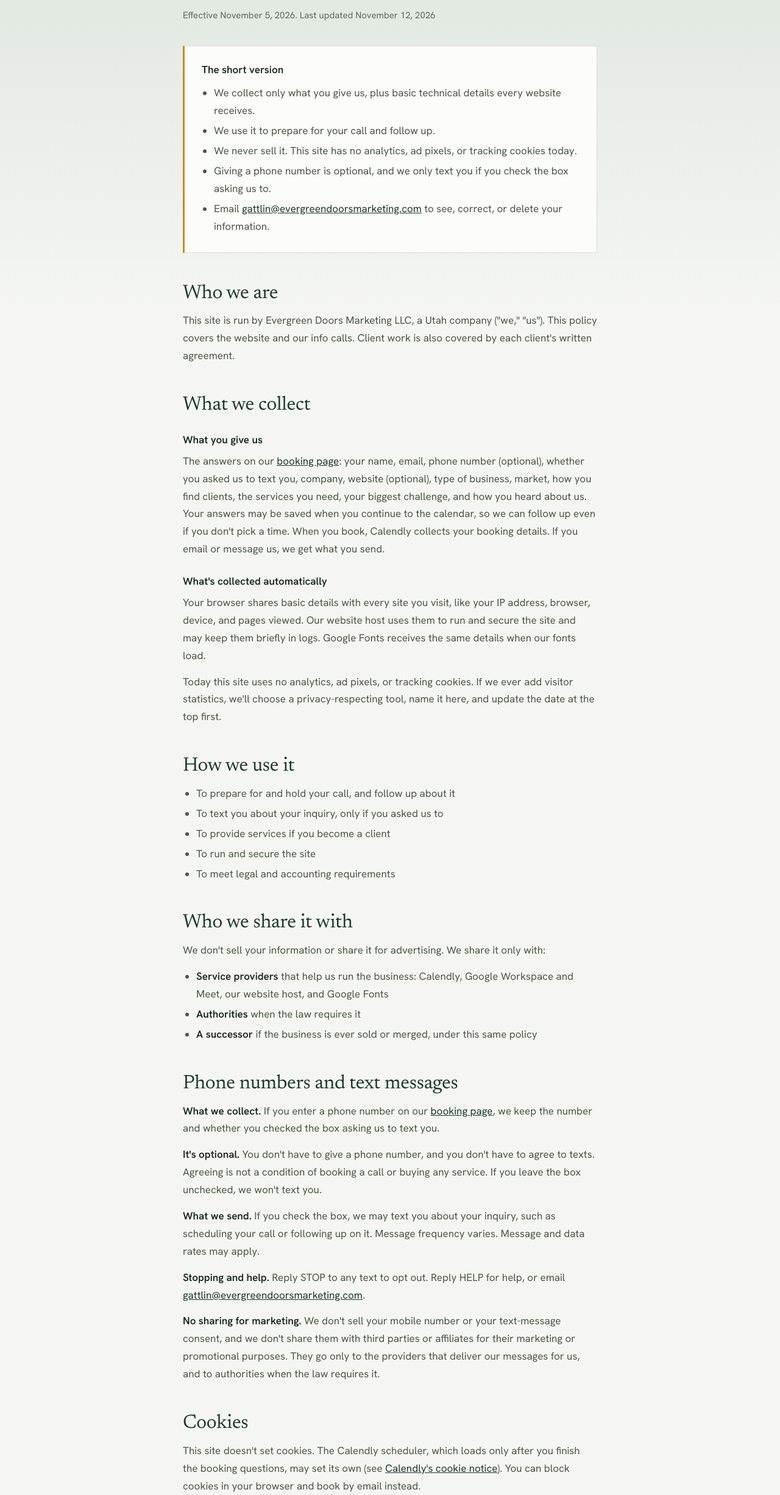
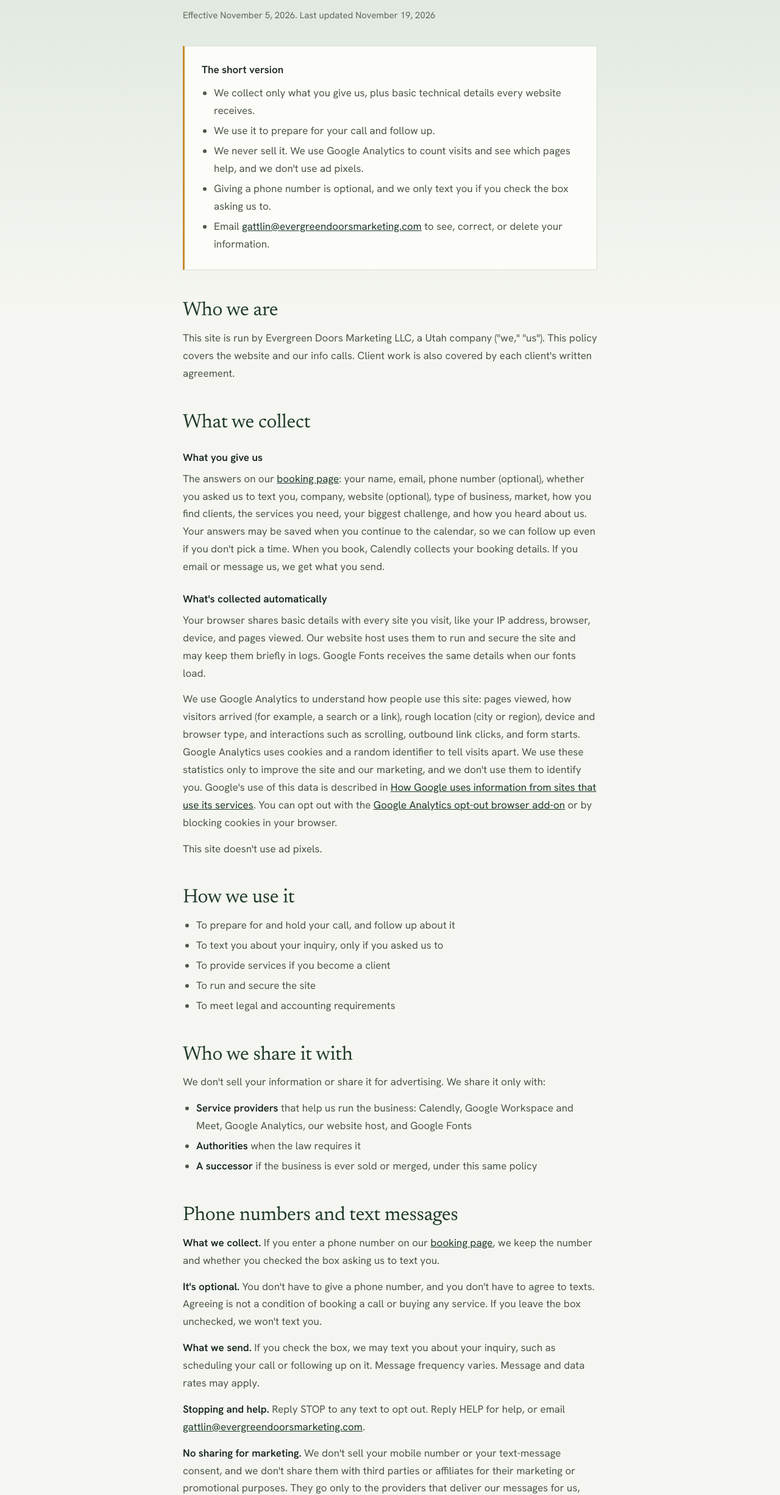
Before and after one commit to rogersgattlin-rgb/evergreen-doors, a plain HTML site: page Evergreen Doors website/privacy.html in a window 1280 px wide. Shown: the part 248-2700 px from the top of the page at 61% size. Drawn offline with Linux system fonts and the light colour scheme.

Commit message:
Add Google Analytics tag and update privacy policy
Install the Google tag (GTM-KW8WNLL6) on every page so the new GA4
property for evergreendoorsmarketing.com can collect visits. Update the
privacy policy, which previously said the site used no analytics or
cookies, to name Google Analytics, its cookies, and how to opt out.

Co-Authored-By: Claude Opus 5.5 <noreply@anthropic.com>

```diff
--- a/Evergreen Doors website/privacy.html
+++ b/Evergreen Doors website/privacy.html
@@ -2,6 +2,13 @@
 <html lang="en">
 <head>
 <meta charset="utf-8">
+<!-- Google tag (Google Analytics) -->
+<script async src="https://www.googletagmanager.com/gtm.js?id=GTM-KW8WNLL6"></script>
+<script>
+  window.dataLayer = window.dataLayer || [];
+  function gtag(){dataLayer.push(arguments);}
+  gtag('js', new Date());
+</script>
 <meta name="viewport" content="width=device-width, initial-scale=1">
 <title>Privacy Policy | Evergreen Doors Marketing</title>
 <meta name="description" content="How Evergreen Doors Marketing collects, uses, and protects the information you share through this website.">
@@ -71,14 +78,14 @@ footer a{color:var(--soft)}
 <main id="main">
   <p class="eyebrow">Legal</p>
   <h1>Privacy Policy</h1>
-  <p class="updated">Effective November 5, 2026. Last updated November 12, 2026</p>
+  <p class="updated">Effective November 5, 2026. Last updated November 19, 2026</p>
 
   <div class="summary">
     <p><strong>The short version</strong></p>
     <ul>
       <li>We collect only what you give us, plus basic technical details every website receives.</li>
       <li>We use it to prepare for your call and follow up.</li>
-      <li>We never sell it. This site has no analytics, ad pixels, or tracking cookies today.</li>
+      <li>We never sell it. We use Google Analytics to count visits and see which pages help, and we don't use ad pixels.</li>
       <li>Giving a phone number is optional, and we only text you if you check the box asking us to.</li>
       <li>Email <a href="mailto:gattlin@evergreendoorsmarketing.com">gattlin@evergreendoorsmarketing.com</a> to see, correct, or delete your information.</li>
     </ul>
@@ -92,8 +99,8 @@ footer a{color:var(--soft)}
   <p>The answers on our <a href="book.html">booking page</a>: your name, email, phone number (optional), whether you asked us to text you, company, website (optional), type of business, market, how you find clients, the services you need, your biggest challenge, and how you heard about us. Your answers may be saved when you continue to the calendar, so we can follow up even if you don't pick a time. When you book, Calendly collects your booking details. If you email or message us, we get what you send.</p>
   <h3>What's collected automatically</h3>
   <p>Your browser shares basic details with every site you visit, like your IP address, browser, device, and pages viewed. Our website host uses them to run and secure the site and may keep them briefly in logs. Google Fonts receives the same details when our fonts load.</p>
-  <!-- TODO(Gattlin): if privacy-respecting analytics are added later, replace the paragraph below with the tool's name and what it counts, add it to "Who we share it with", and update the date at the top. -->
-  <p>Today this site uses no analytics, ad pixels, or tracking cookies. If we ever add visitor statistics, we'll choose a privacy-respecting tool, name it here, and update the date at the top first.</p>
+  <p>We use Google Analytics to understand how people use this site: pages viewed, how visitors arrived (for example, a search or a link), rough location (city or region), device and browser type, and interactions such as scrolling, outbound link clicks, and form starts. Google Analytics uses cookies and a random identifier to tell visits apart. We use these statistics only to improve the site and our marketing, and we don't use them to identify you. Google's use of this data is described in <a href="https://policies.google.com/technologies/partner-sites" target="_blank" rel="noopener">How Google uses information from sites that use its services</a>. You can opt out with the <a href="https://tools.google.com/dlpage/gaoptout" target="_blank" rel="noopener">Google Analytics opt-out browser add-on</a> or by blocking cookies in your browser.</p>
+  <p>This site doesn't use ad pixels.</p>
 
   <h2>How we use it</h2>
   <ul>
@@ -107,7 +114,7 @@ footer a{color:var(--soft)}
   <h2>Who we share it with</h2>
   <p>We don't sell your information or share it for advertising. We share it only with:</p>
   <ul>
-    <li><strong>Service providers</strong> that help us run the business: Calendly, Google Workspace and Meet, our website host, and Google Fonts</li>
+    <li><strong>Service providers</strong> that help us run the business: Calendly, Google Workspace and Meet, Google Analytics, our website host, and Google Fonts</li>
     <li><strong>Authorities</strong> when the law requires it</li>
     <li><strong>A successor</strong> if the business is ever sold or merged, under this same policy</li>
   </ul>
@@ -122,8 +129,8 @@ footer a{color:var(--soft)}
   <p><strong>No sharing for marketing.</strong> We don't sell your mobile number or your text-message consent, and we don't share them with third parties or affiliates for their marketing or promotional purposes. They go only to the providers that deliver our messages for us, and to authorities when the law requires it.</p>
 
   <h2 id="cookies">Cookies</h2>
-  <p>This site doesn't set cookies. The Calendly scheduler, which loads only after you finish the booking questions, may set its own (see <a href="https://calendly.com/legal/cookie-notice" target="_blank" rel="noopener">Calendly's cookie notice</a>). You can block cookies in your browser and book by email instead.</p>
-  <p>Since we don't track you across sites, we don't respond differently to "Do Not Track" signals.</p>
+  <p>This site uses Google Analytics cookies (named <code>_ga</code> and <code>_ga_*</code>) to count visits and tell new visitors from returning ones. They last up to two years. The Calendly scheduler, which loads only after you finish the booking questions, may set its own (see <a href="https://calendly.com/legal/cookie-notice" target="_blank" rel="noopener">Calendly's cookie notice</a>). You can block cookies in your browser and book by email instead.</p>
+  <p>We don't track you across other companies' sites, and we don't respond differently to "Do Not Track" signals.</p>
 
   <h2>How long we keep it</h2>
   <p>As long as it's useful for our conversation or work together, and as long as the law requires. Then we delete it.</p>
```
Also changed, not shown: Evergreen Doors website/404.html (+7 -0 lines), Evergreen Doors website/book.html (+7 -0 lines), Evergreen Doors website/index.html (+7 -0 lines), Evergreen Doors website/terms.html (+7 -0 lines).
